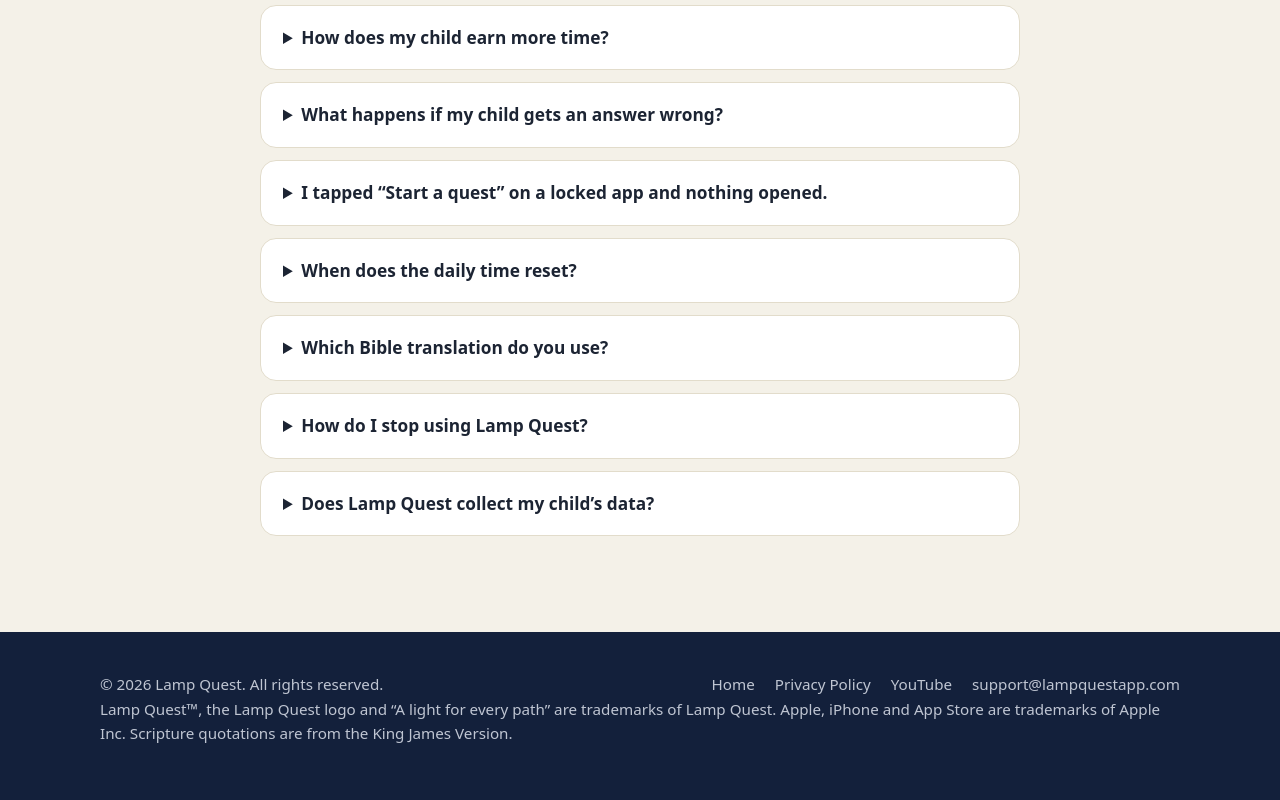
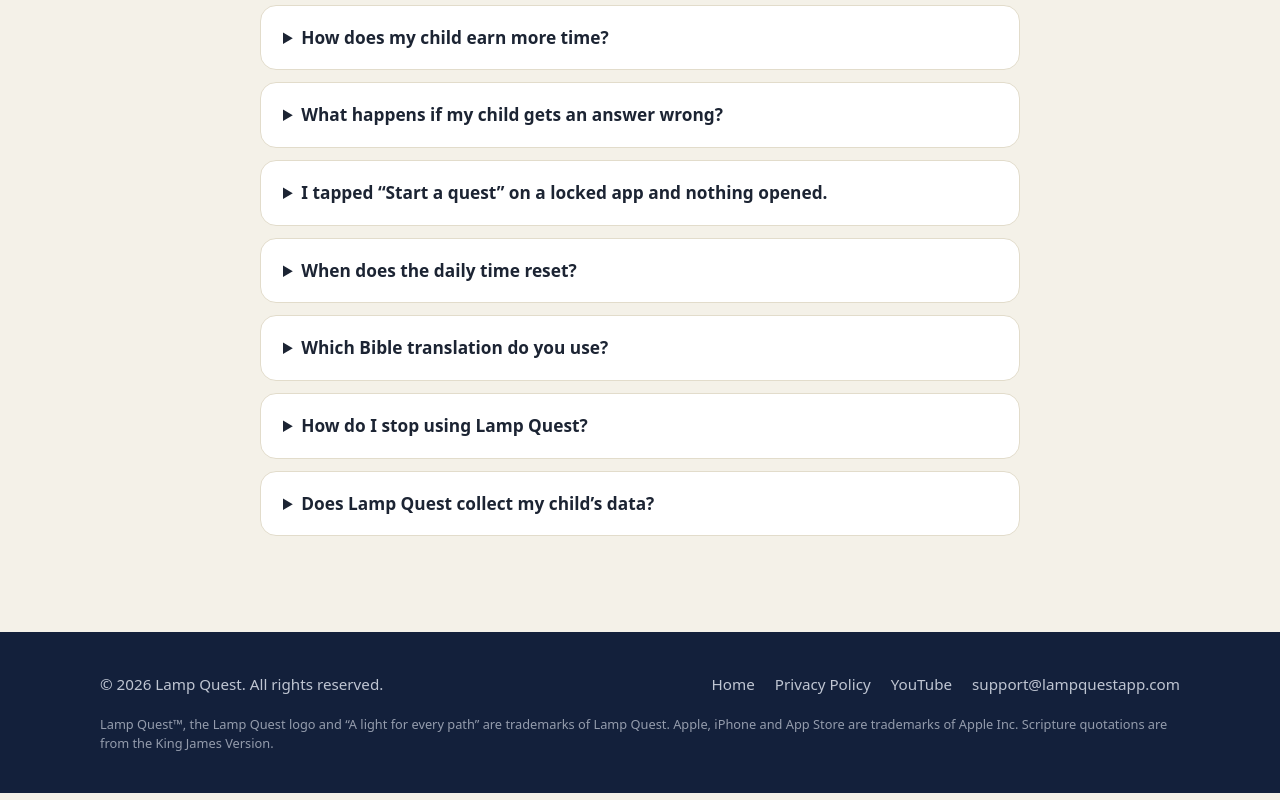
Before and after one commit to LampQuestApp/website, a plain HTML site: page support.html in a window 1280 px wide. Shown: the part 863-1663 px from the top of the page. Drawn offline with Linux system fonts and the light colour scheme.

Commit message:
Enhance footer styles with legal text
Add styles for legal text in the footer.

```diff
--- a/style.css
+++ b/style.css
@@ -163,6 +163,9 @@ details p, details ol { margin: 12px 0 0; color: var(--ink-soft); }
 .site-footer nav { display: flex; gap: 20px; flex-wrap: wrap; }
 .site-footer a { text-decoration: none; }
 .site-footer a:hover { color: var(--gold-light); }
+.site-footer .legal { display: block; margin-top: 18px; }
+.site-footer .legal p { margin: 0; font-size: .8rem; line-height: 1.5; opacity: .75; }
+.tm { font-size: .5em; vertical-align: super; line-height: 0; margin-left: 1px; font-weight: 700; }
 
 a:focus-visible, summary:focus-visible { outline: 3px solid var(--gold); outline-offset: 3px; border-radius: 6px; }
 
```
